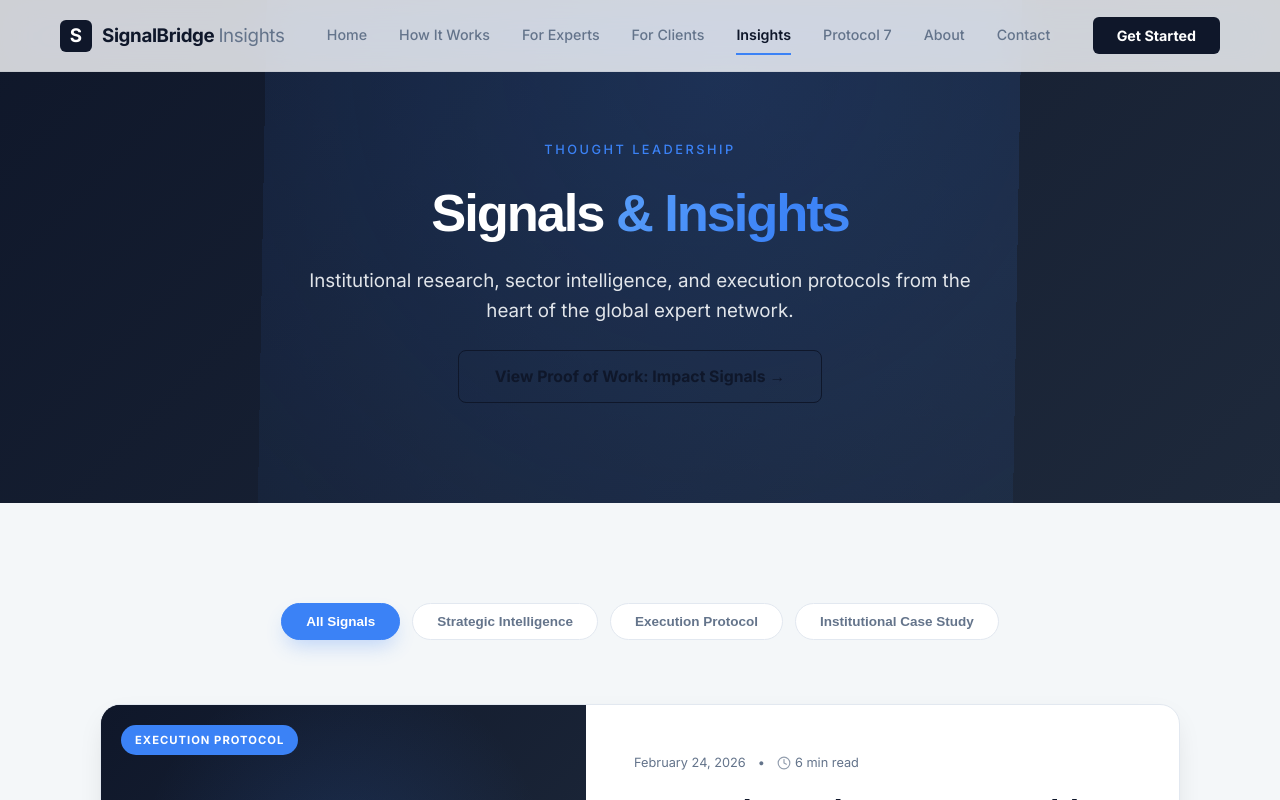
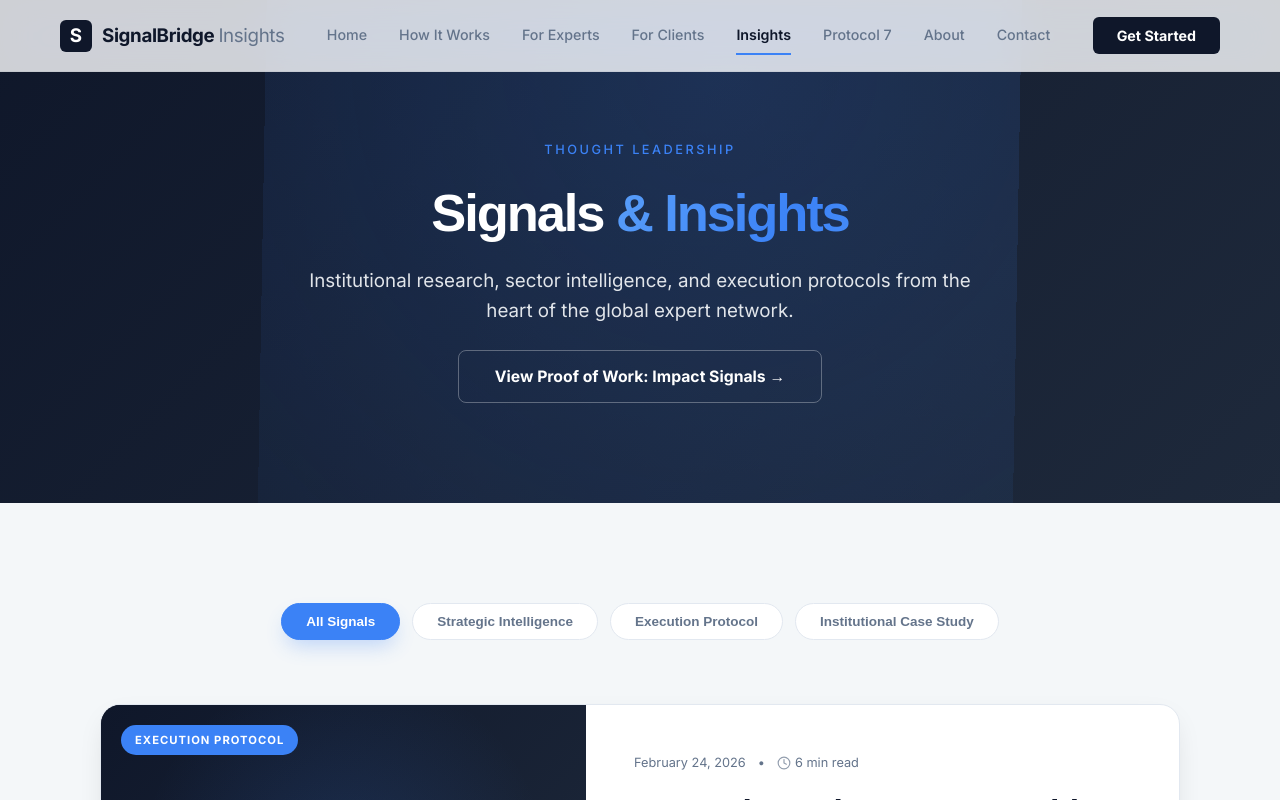
Before and after one commit to skydani26/signalbridge-insights, a Next.js app: page /insights in a window 1280 px wide. Shown: the top 800 px of the page. Built offline with nearby package versions, Linux system fonts and the light colour scheme; a web font is replaced by a local one.

Commit message:
UI: Fixed Insights hero button color for better visibility on dark background

```diff
--- a/src/app/insights/InsightsClient.tsx
+++ b/src/app/insights/InsightsClient.tsx
@@ -30,7 +30,7 @@ export default function InsightsClient() {
                             Institutional research, sector intelligence, and execution protocols from the heart of the global expert network.
                         </p>
                         <div style={{ marginTop: '24px' }}>
-                            <Button href="/insights/impact" variant="outline">
+                            <Button href="/insights/impact" variant="outline" className={styles.heroImpactBtn}>
                                 View Proof of Work: Impact Signals →
                             </Button>
                         </div>
--- a/src/app/insights/insights.module.css
+++ b/src/app/insights/insights.module.css
@@ -85,6 +85,16 @@
     opacity: 0.9;
 }
 
+.heroImpactBtn {
+    border-color: rgba(255, 255, 255, 0.3) !important;
+    color: white !important;
+}
+
+.heroImpactBtn:hover {
+    background: rgba(255, 255, 255, 0.1) !important;
+    border-color: white !important;
+}
+
 .featuredGrid {
     margin-bottom: 48px;
 }
```
